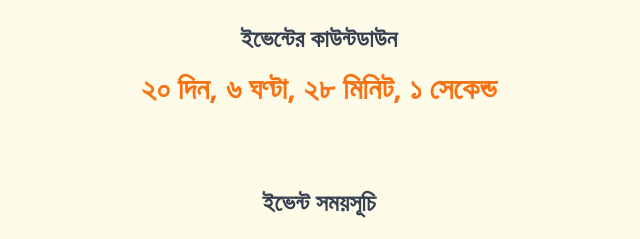
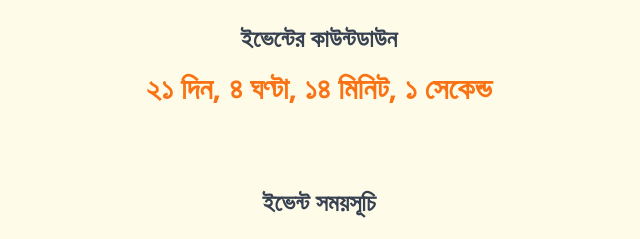
Before and after one commit to DebashisDhali/Saraswati_Puja_2025, a plain HTML site: page index.html in a window 1280 px wide. Shown: the part 322-561 px from the top of the page, 321-961 px from the left. Drawn offline with nearby package versions, Linux system fonts and the light colour scheme.

Commit message:
Update actual date and time

```diff
--- a/index.html
+++ b/index.html
@@ -661,7 +661,7 @@
     <script>
       // Function to update the timer
       function updateTimer() {
-        const eventDate = new Date("2025-02-02T09:44:00"); // Set your event date and time
+        const eventDate = new Date("2025-02-03T07:30:00"); // Set your event date and time
         const now = new Date();
         const timeDifference = eventDate - now;
 
```
